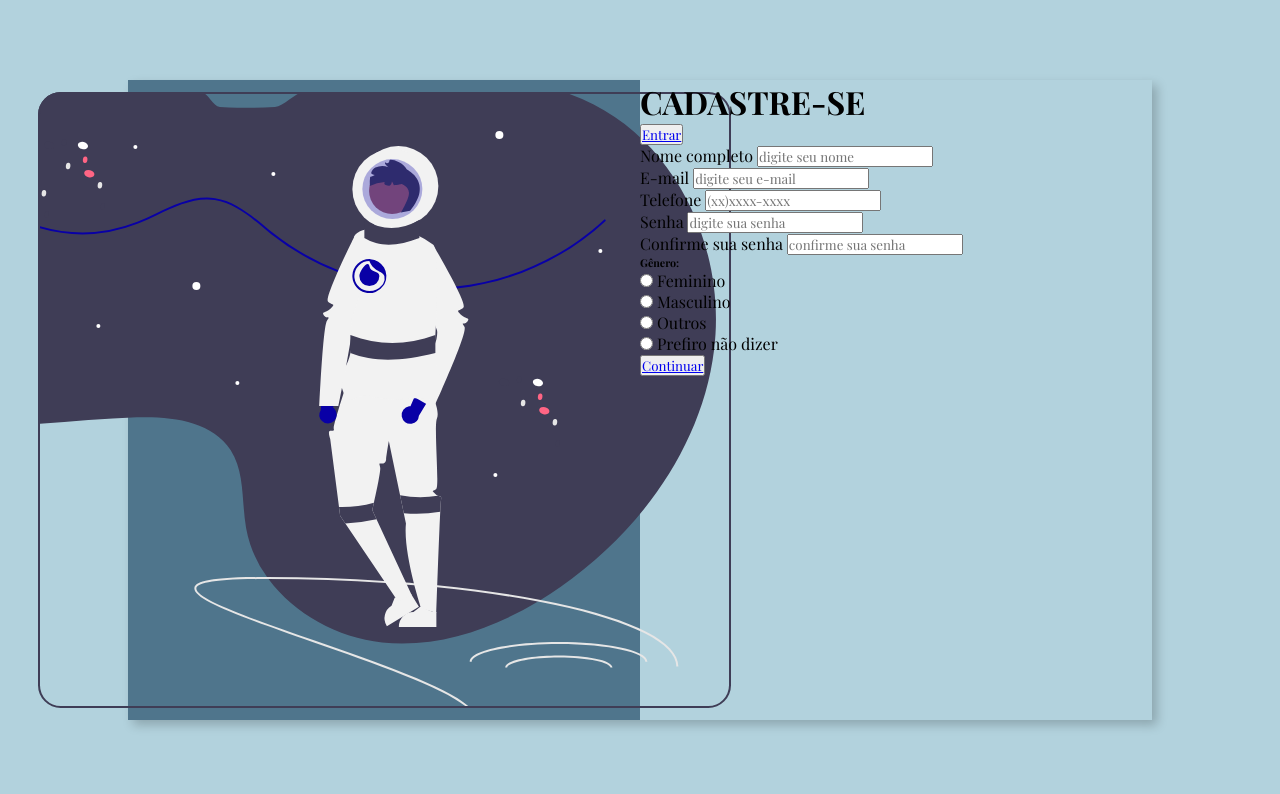
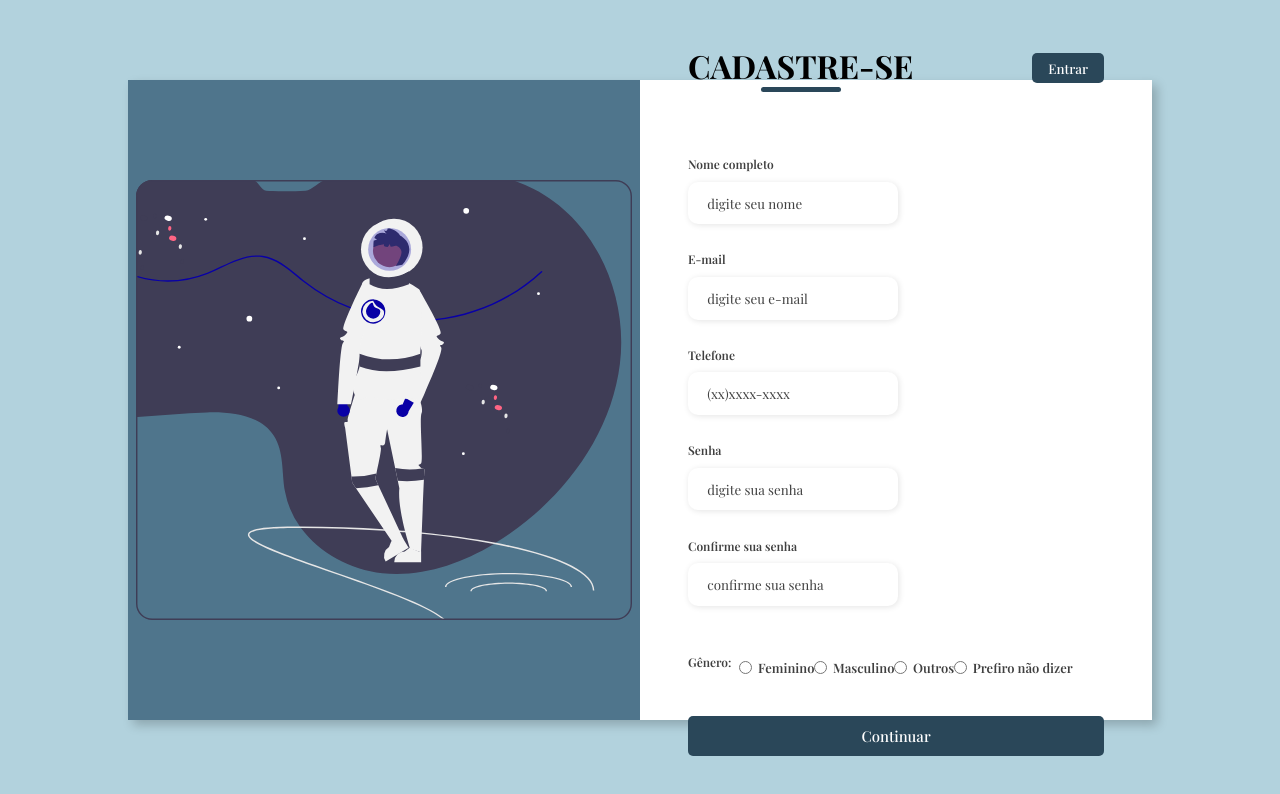
Before and after one commit to yasmikas2/FORMUL-RIO, a plain HTML site: page index.html in a window 1280 px wide. Drawn offline with nearby package versions, Linux system fonts and the light colour scheme; a web font is replaced by a local one.

Commit message:
Finalização do esqueleto do projeto

```diff
--- a/config/css/estilo.css
+++ b/config/css/estilo.css
@@ -28,4 +28,142 @@ body {
     justify-content: center;
     align-items: center;
     background-color: #4F758C;
+    padding: 1rem;
 }
+
+.quadrado_imagem img {
+    width: 31rem;
+
+}
+
+.form {
+    width: 50%;
+    display: flex;
+    justify-content: center;
+    align-items: center;
+    flex-direction: column;
+    background-color: #fff;
+    padding: 3rem;
+}
+
+.form_header {
+    margin-bottom: 3rem;
+    display: flex;
+    justify-content: space-between;
+}
+
+.botao_login {
+    display: flex;
+    align-items: center;
+}
+
+.botao_login button {
+    border: none;
+    background-color: #2A4759;
+    padding: 0.4rem 1rem;
+    border-radius: 5px;
+    cursor: pointer;
+}
+
+.botao_login button:hover{
+    background-color: #2c5066;
+}
+
+.botao_login button a {
+    text-decoration: none;
+    font-weight: 500;
+    color: #fff;
+}
+
+.form_header h1::after {
+    content: '';
+    display: block;
+    width: 5rem;
+    height: 0.3rem;
+    background-color: #2A4759;
+    margin: 0 auto;
+    border-radius: 10px;
+}
+
+.dados {
+    display: flex;
+    flex-wrap: wrap;
+    justify-content: space-between;
+    padding: 1rem 0;
+}
+
+.input_dados {
+    display: flex;
+    flex-direction: column;
+    margin-bottom: 1.1rem;
+}
+
+.input_dados input {
+    margin: 0.6rem 0;
+    padding: 0.8rem 1.2rem;
+    border: none;
+    border-radius: 10px;
+    box-shadow: 1px 1px 6px #0000001c;
+}
+
+.input_dados input:hover {
+    background-color: #C3D0D2;
+}
+
+.input_dados input:focus-visible {
+    outline: 1px solid #2A4759;
+}
+
+.input_dados label,
+.genero_titulo h6 {
+    font-size: 0.75rem;
+    font-weight: 600;
+    color: #000000c0;
+}
+
+.input_dados input::placeholder {
+    color: #000000be
+}
+
+.genero_inputs {
+    display: flex;
+    justify-content: space-between;
+    margin-top: 0.62rem;
+    padding: 0 0.5rem;
+}
+
+.genero {
+    display: flex;
+    align-items: center;
+}
+
+.genero input {
+    margin-right: 0.35rem;
+}
+
+.genero label {
+    font-size: 0.81rem;
+    font-weight: 600;
+    color: #000000c0;
+}
+
+.botao_continue button {
+    width: 100%;
+    margin-top: 2.5rem;
+    border: none;
+    padding: 0.62rem;
+    background-color: #2A4759;
+    border-radius: 5px;
+    cursor: pointer;
+}
+
+.botao_continue button:hover {
+    background-color: #2c5066;
+}
+
+.botao_continue button a {
+    text-decoration: none;
+    font-size: 0.93rem;
+    font-weight: 500;
+    color: #fff;
+}
--- a/index.html
+++ b/index.html
@@ -14,7 +14,7 @@
     </div>
     <div class="form">
         <form action="#">
-            <div class="form-header">
+            <div class="form_header">
                 <div class="titulo">
                     <h1>CADASTRE-SE</h1>
                 </div>
```
